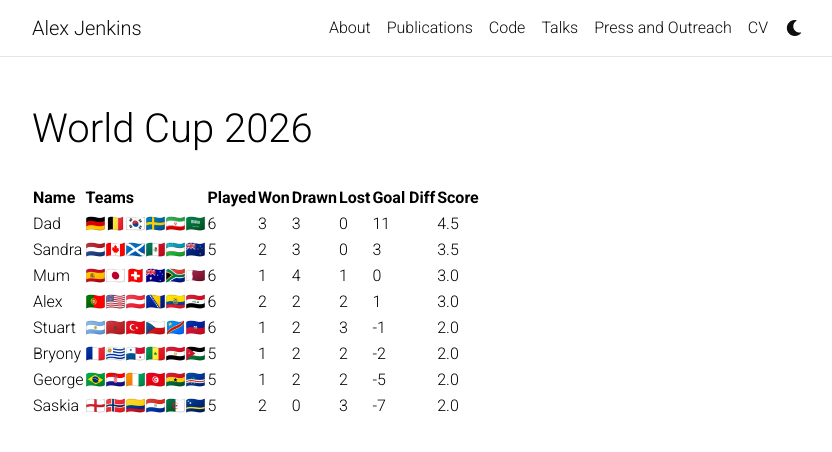
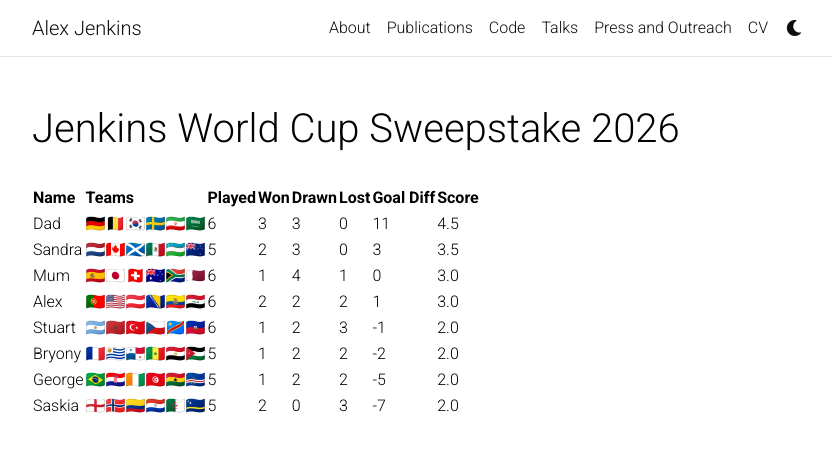
Before and after one commit to alex-c-jenkins/alex-c-jenkins.github.io, a Jekyll site: the page built from _pages/wc2026.md, in a window 1280 px wide. Shown: the top 452 px of the page, without its empty margins (223-1055 px from the left). Built offline with Jekyll 4.4.1, drawn with Linux system fonts in a browser that asks for light colours; comment, search, counter and statistics services are not loaded; a style sheet for code colours, icons or effects is not loaded.

Commit message:
Tweak WC2026

```diff
--- a/_pages/wc2026.md
+++ b/_pages/wc2026.md
@@ -1,6 +1,6 @@
 ---
 layout: page
-title: World Cup 2026
+title: Jenkins World Cup Sweepstake 2026
 permalink: /wc2026/
 nav: false
 ---
--- a/wc2026.py
+++ b/wc2026.py
@@ -74,7 +74,7 @@ scores = scores[ids]
 file = open('_pages/wc2026.md', 'w')
 file.write('---\n')
 file.write('layout: page\n')
-file.write('title: World Cup 2026\n')
+file.write('title: Jenkins World Cup Sweepstake 2026\n')
 file.write('permalink: /wc2026/\n')
 file.write('nav: false\n')
 file.write('---\n')
```
